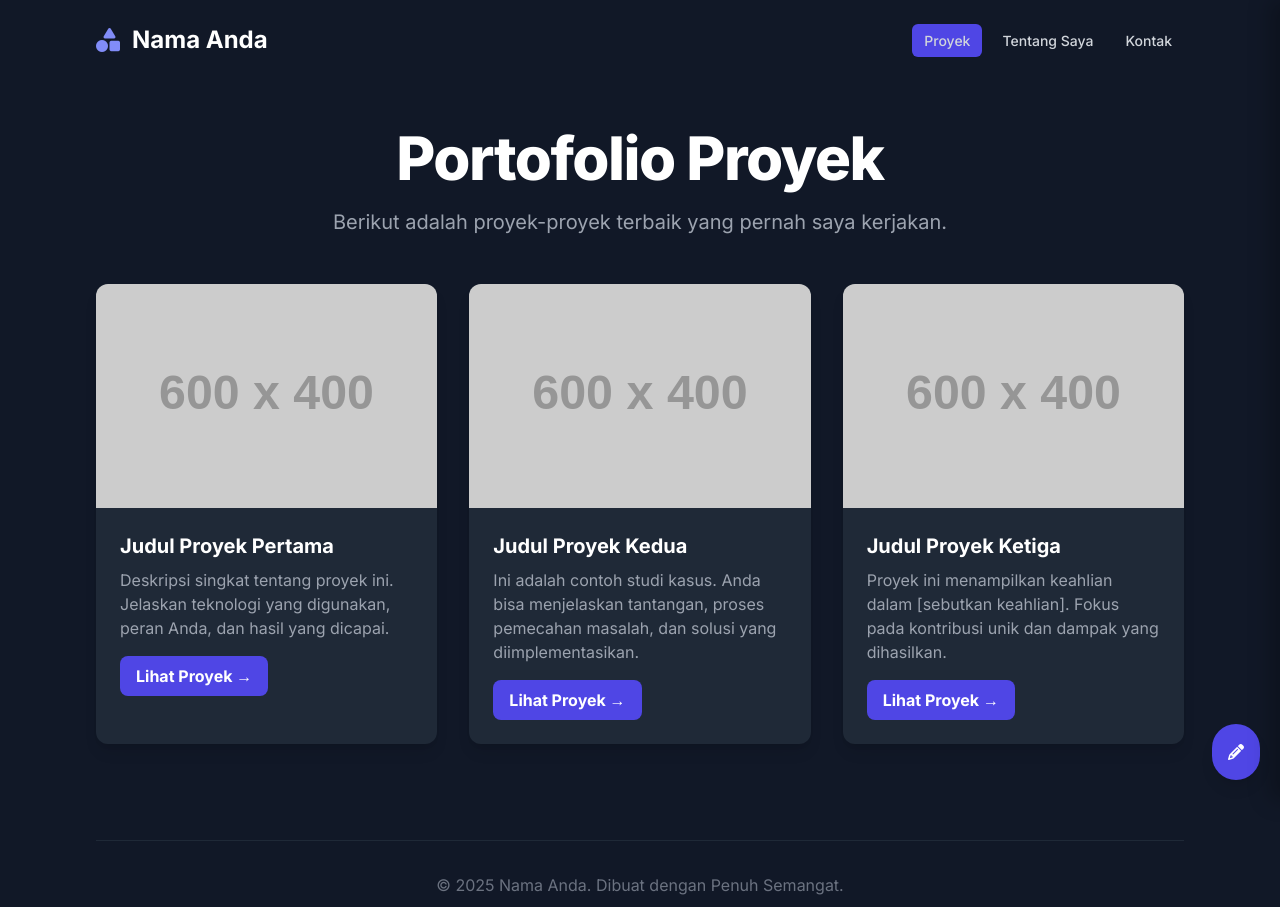
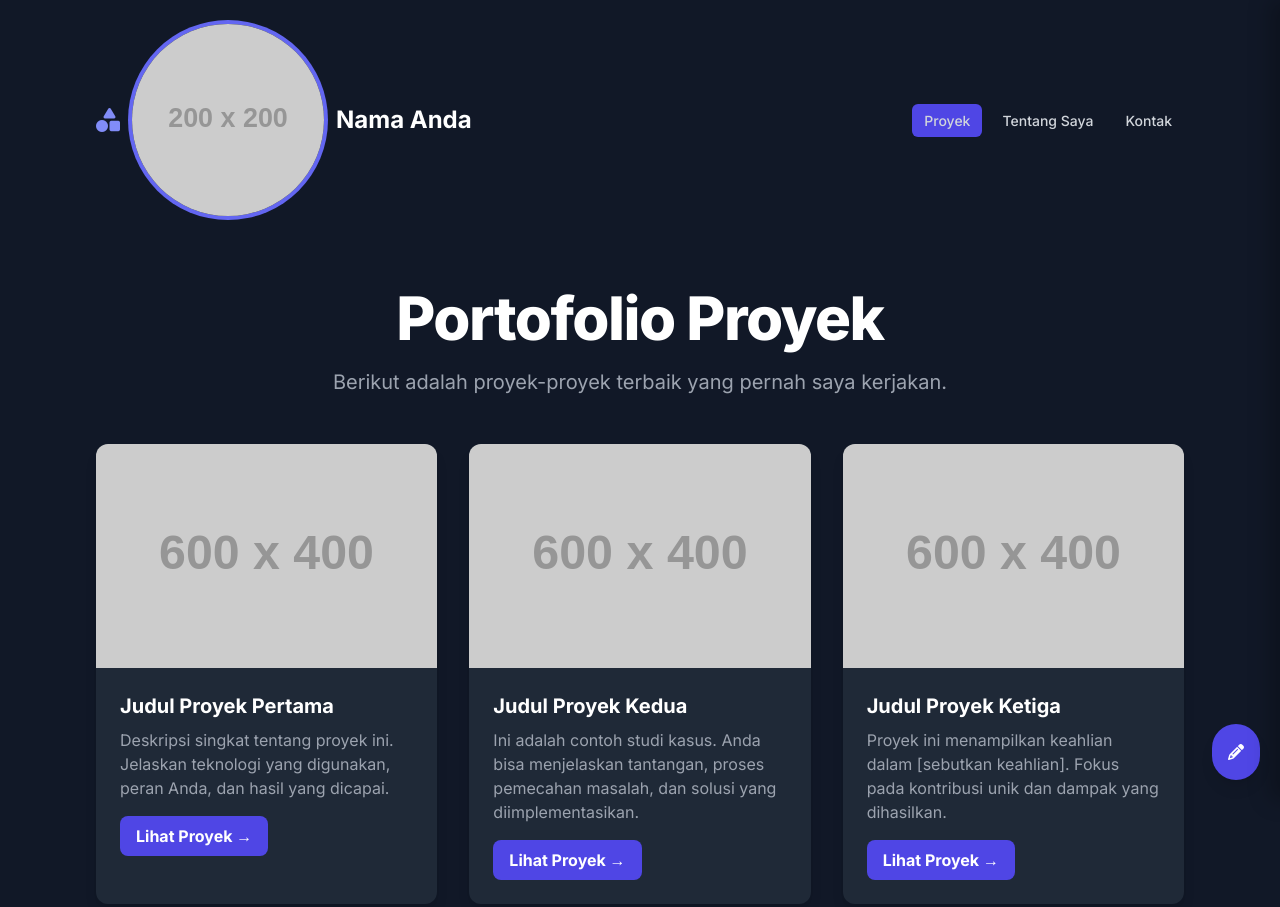
Before and after one commit to usepna/portofolioku, a plain HTML site: page index.html in a window 1280 px wide. Shown: the top 907 px of the page. Drawn offline with nearby package versions, Linux system fonts and the light colour scheme; placeholder pictures from the web are drawn by us.

Commit message:
update baru

```diff
--- a/index.html
+++ b/index.html
@@ -127,6 +127,7 @@
                 <div class="text-2xl font-bold text-white">
                     <a href="#" class="flex items-center gap-x-3 hover:text-indigo-400 transition-colors">
                         <i class="fas fa-shapes text-indigo-400"></i>
+                        <img id="display-foto-profil" class="w-32 h-32 md:w-48 md:h-48 rounded-full object-cover ring-4 ring-indigo-500" src="https://placehold.co/200x200/4338ca/ffffff?text=Foto+Anda" alt="Foto Profil">
                         <span id="display-nama-header">[Nama Anda/Perusahaan]</span>
                     </a>
                 </div>
```
